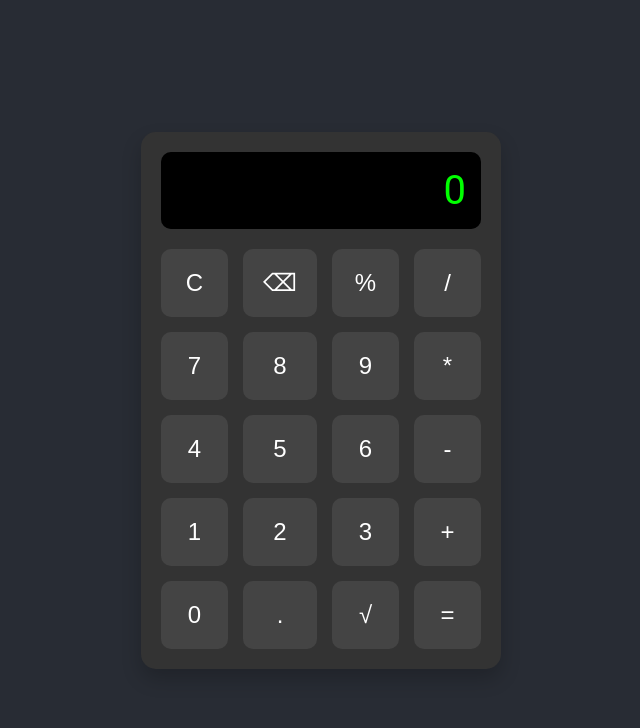
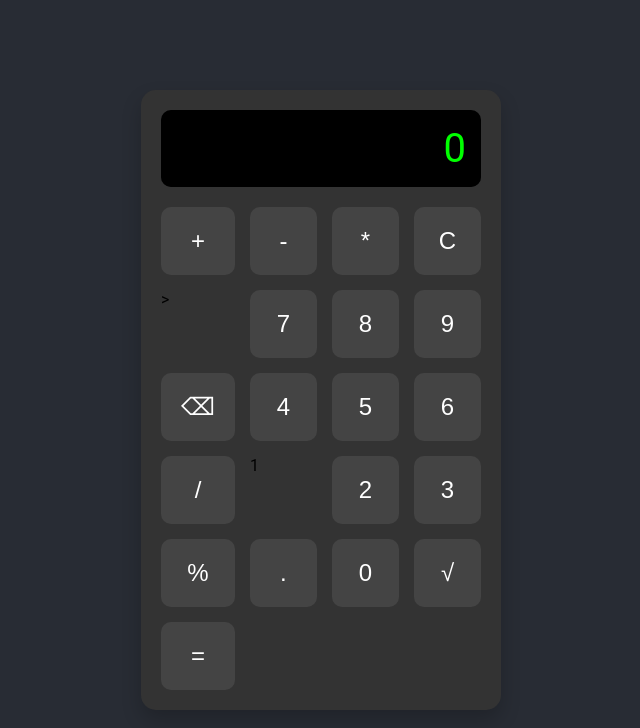
Before and after one commit to GauravJ26/Basic-Calculator1, a website: page index.html in a window 1280 px wide. Shown: the whole page, without its empty margins (319-959 px from the left). Drawn offline with Linux system fonts and the light colour scheme.

Commit message:
Update index.html

```diff
--- a/index.html
+++ b/index.html
@@ -11,24 +11,24 @@
     <div class="calculator">
       <div class="display" id="display">0</div>
       <div class="buttons">
-        <button class="btn" onclick="clearDisplay()">C</button>
-        <button class="btn" onclick="deleteLast()">⌫</button>
-        <button class="btn" onclick="appendToDisplay('%')">%</button>
-        <button class="btn" onclick="appendToDisplay('/')">/</button>
+        <button class="btn" onclick="appendToDisplay('+')">+</button>
+        <button class="btn" onclick="appendToDisplay('-')">-</button>
+        <button class="btn" onclick="appendToDisplay('*')">*</button>
+        <button class="btn" onclick="clearDisplay()">C</button>>
         <button class="btn" onclick="appendToDisplay('7')">7</button>
         <button class="btn" onclick="appendToDisplay('8')">8</button>
         <button class="btn" onclick="appendToDisplay('9')">9</button>
-        <button class="btn" onclick="appendToDisplay('*')">*</button>
+        <button class="btn" onclick="deleteLast()">⌫</button>
         <button class="btn" onclick="appendToDisplay('4')">4</button>
         <button class="btn" onclick="appendToDisplay('5')">5</button>
         <button class="btn" onclick="appendToDisplay('6')">6</button>
-        <button class="btn" onclick="appendToDisplay('-')">-</button>
+        <button class="btn" onclick="appendToDisplay('/')">/</button
         <button class="btn" onclick="appendToDisplay('1')">1</button>
         <button class="btn" onclick="appendToDisplay('2')">2</button>
         <button class="btn" onclick="appendToDisplay('3')">3</button>
-        <button class="btn" onclick="appendToDisplay('+')">+</button>
+        <button class="btn" onclick="appendToDisplay('%')">%</button>
+        <button class="btn" onclick="appendToDisplay('.')">.</button>
         <button class="btn" onclick="appendToDisplay('0')">0</button>
-        <button class="btn" onclick="appendToDisplay('.')">.</button>
         <button class="btn" onclick="calculateSquareRoot()">√</button>
         <button class="btn" onclick="calculateResult()">=</button>
       </div>
```
